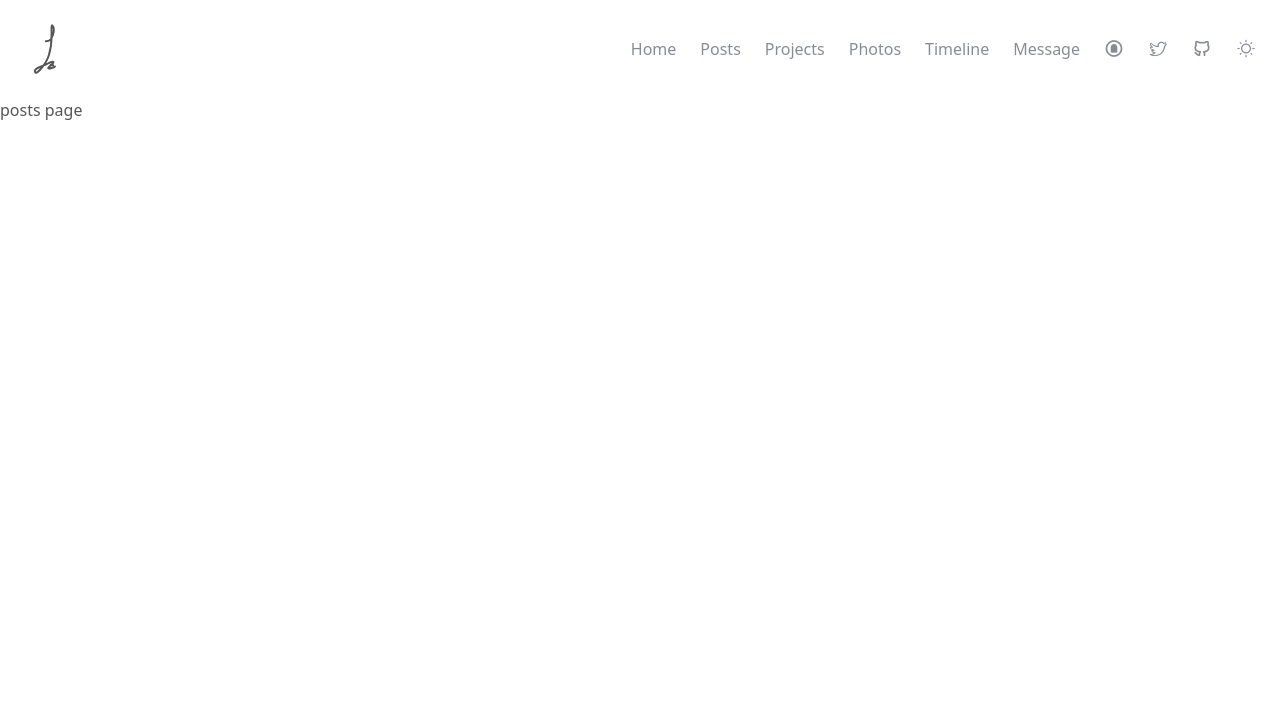
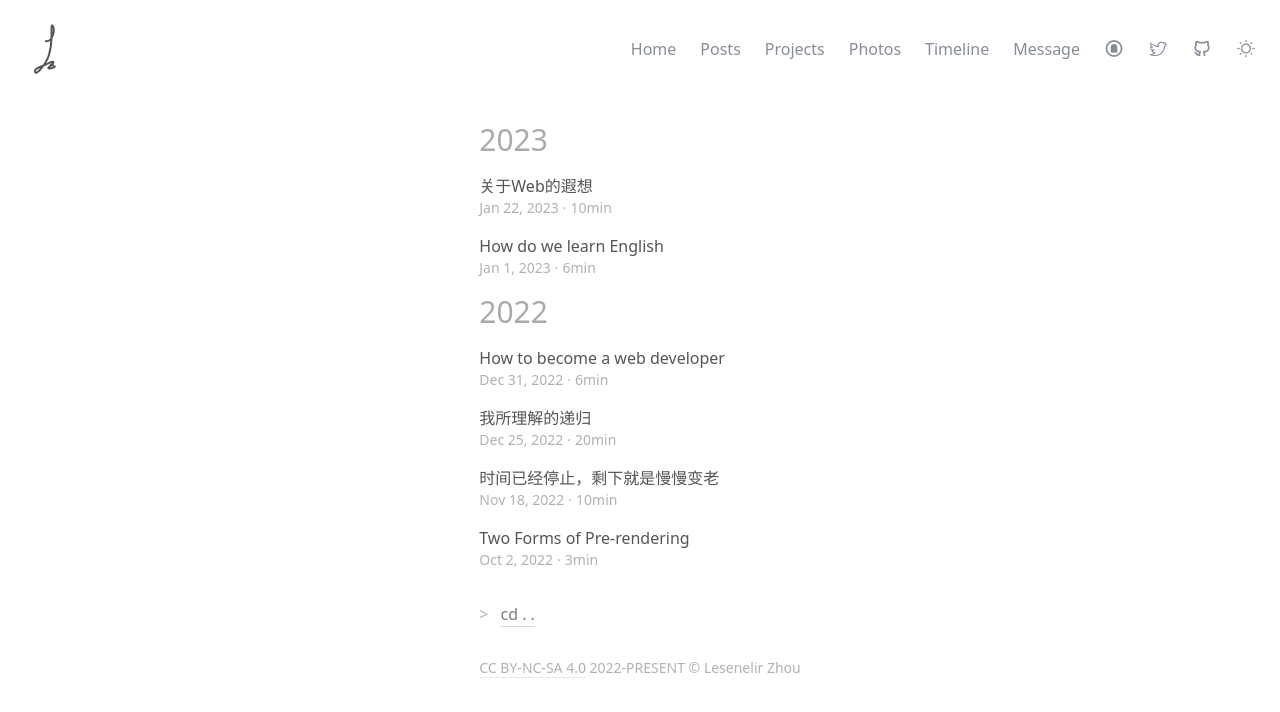
Before and after one commit to lesenelir/lesenelir.zz, a Next.js app: page /posts in a window 1280 px wide. Shown: the top 712 px of the page. Built offline with nearby package versions, Linux system fonts and the light colour scheme.

Commit message:
feat: posts index page

```diff
--- /dev/null
+++ b/src/components/post/Item.tsx
@@ -0,0 +1,23 @@
+import Link from "next/link"
+import {format, parseISO} from "date-fns"
+
+import {IPost} from "../../libs/types"
+
+interface IProps extends IPost {}
+
+function Item(props: IProps) {
+  const {id, title, date, duration} = props
+
+  return (
+    <Link href={`/posts/${id}`}>
+      <div className={'cursor-pointer my-4 group'}>
+        <p className={'group-hover:text-black dark:group-hover:text-white'}>{title}</p>
+        <p className={'text-sm text-borderUnderline opacity-60 group-hover:opacity-100'}>
+          {format(parseISO(date), 'MMM d, yyyy')}{' '}{'⋅'}{' '}{duration}
+        </p>
+      </div>
+    </Link>
+  )
+}
+
+export default Item
--- /dev/null
+++ b/src/libs/postsTool.ts
@@ -0,0 +1,80 @@
+import fs from 'node:fs'
+import fsPromises from 'node:fs/promises'
+import path from 'node:path'
+import matter from "gray-matter"
+import html from 'remark-html'
+import {remark} from 'remark'
+import {VFile} from "vfile"
+
+import {IPost} from "./types"
+
+async function getSortedPostsData() {
+  const postsDirectory: string = path.join(process.cwd(), 'public', 'posts')
+  // [ 'nextjs-official.md', 'pre-rendering.md', 'ssg-ssr.md' ]
+  const fileNames: string[] = await fsPromises.readdir(postsDirectory)
+  const allPostsData: IPost[] = fileNames.map(fileName => {
+    // id => file name except .md
+    const id: string = fileName.replace(/\.md$/, '')
+    // read markdown file as string
+    const fullPath: string = path.join(postsDirectory, fileName)
+    // fileContents is the entire native markdown content
+    const fileContents: string = fs.readFileSync(fullPath, 'utf-8')
+
+    const matterResult: matter.GrayMatterFile<string> = matter(fileContents)
+
+    return {
+      id,
+      ...(matterResult.data as {title: string, date: string, duration: string})
+    }
+  })
+
+  // Sort posts by date
+  return allPostsData.sort((a, b) => {
+    if (a.date < b.date) {
+      return 1
+    } else if (a.date > b.date) {
+      return -1
+    } else {
+      return 0
+    }
+  })
+}
+
+async function getAllPostIds() {
+  const postsDirectory: string = path.join(process.cwd(), 'public', 'posts')
+  // [ 'nextjs-official.md', 'pre-rendering.md', 'ssg-ssr.md' ]
+  const fileNames: string[] = await fsPromises.readdir(postsDirectory)
+
+  return fileNames.map((fileName) => {
+    return {
+      params: {
+        id: fileName.replace(/\.md$/, '')
+      }
+    }
+  })
+}
+
+async function getPostDataById(id: string) {
+  const fullPath: string = path.join(process.cwd(), 'public', 'posts', `${id}.md`)
+  const fileContents: string = await fsPromises.readFile(fullPath, {
+    encoding: 'utf-8'
+  })
+  // Use gray-matter to parse the post metadata section
+  const matterResult: matter.GrayMatterFile<string> = matter(fileContents) // .md metadata
+
+  // Use remark to convert markdown into HTML string
+  const fileContent:VFile = await remark().use(html).process(matterResult.content)
+  const contentHtml: string = fileContent.toString()
+
+  return {
+    id,
+    contentHtml,
+    ...matterResult.data
+  }
+}
+
+export {
+  getSortedPostsData,
+  getAllPostIds,
+  getPostDataById
+}
--- /dev/null
+++ b/src/libs/types.ts
@@ -0,0 +1,6 @@
+export interface IPost {
+  id: string
+  title: string
+  date: string
+  duration: string
+}
--- /dev/null
+++ b/src/pages/posts/[id].tsx
@@ -0,0 +1,9 @@
+function Post() {
+  return (
+    <>
+      post
+    </>
+  )
+}
+
+export default Post
--- a/src/pages/posts/index.tsx
+++ b/src/pages/posts/index.tsx
@@ -1,7 +1,75 @@
-function PostsPage() {
+import Head from "next/head"
+import {GetStaticProps} from "next"
+
+import {IPost} from "../../libs/types"
+import {getSortedPostsData} from "../../libs/postsTool"
+import Item from "../../components/post/Item"
+import Cd from "../../components/utils/Cd";
+import Footer from "../../components/utils/Footer";
+
+interface IProps {
+  allPostsData: IPost[]
+}
+
+export const getStaticProps: GetStaticProps = async () => {
+  const allPostsData: IPost[] = await getSortedPostsData()
+
+  return {
+    props: {
+      allPostsData
+    }
+  }
+}
+
+function PostsPage(props: IProps) {
+  const {allPostsData} = props
+
+  console.log(allPostsData)
+
+  const getPostsByYear = (year: string) => {
+    return allPostsData.filter(post => post.date.includes(year))
+  }
+
   return (
     <>
-      posts page
+      <Head>
+        <title>Posts - Lesenelir Zhou</title>
+        <meta name="description" content="Lesenelir's Blog built by Next.js"/>
+        <link rel="icon" href={`/favicon.ico`}/>
+      </Head>
+
+      <div className={'flex flex-row justify-center'}>
+        <div className={'p-6 max-w-3xl'}>
+          {/* 2023 posts */}
+          <p className={'text-yearColor text-3xl'}>2023</p>
+          {getPostsByYear('2023').map((post: IPost) => (
+            <Item
+              key={post.id}
+              id={post.id}
+              title={post.title}
+              date={post.date}
+              duration={post.duration}
+            />
+          ))}
+
+          {/* 2022 posts */}
+          <p className={'text-yearColor text-3xl my-4'}>2022</p>
+          {getPostsByYear('2022').map((post: IPost) => (
+            <Item
+              key={post.id}
+              id={post.id}
+              title={post.title}
+              date={post.date}
+              duration={post.duration}
+            />
+          ))}
+
+          <div className={'mt-8'}>
+            <Cd/>
+            <Footer/>
+          </div>
+        </div>
+      </div>
     </>
   )
 }
```
